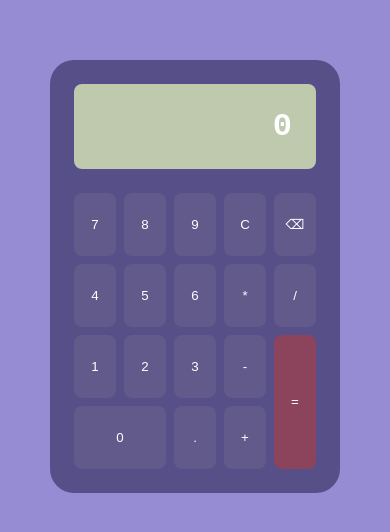
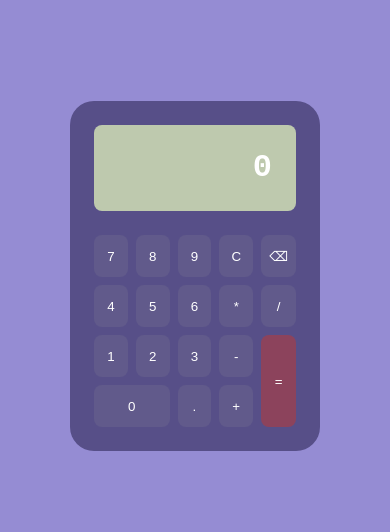
Before and after one commit to EMarianela/proyecto-calculadora, a plain HTML site: page index.html in a window 390 px wide. Shown: the part 146-678 px from the top of the page. Drawn offline with Linux system fonts and the light colour scheme.

Commit message:
cambios estilos

```diff
--- a/css/style.css
+++ b/css/style.css
@@ -102,8 +102,12 @@ place-content: center;
     .col-xs-0 {display: none;}
 
     #calculadora {
-        width:290px;
+        width:250px;
+        height: 350px;
+    }
 
+    .btn {
+        padding: .8rem .5rem;
     }
 
 }
```
